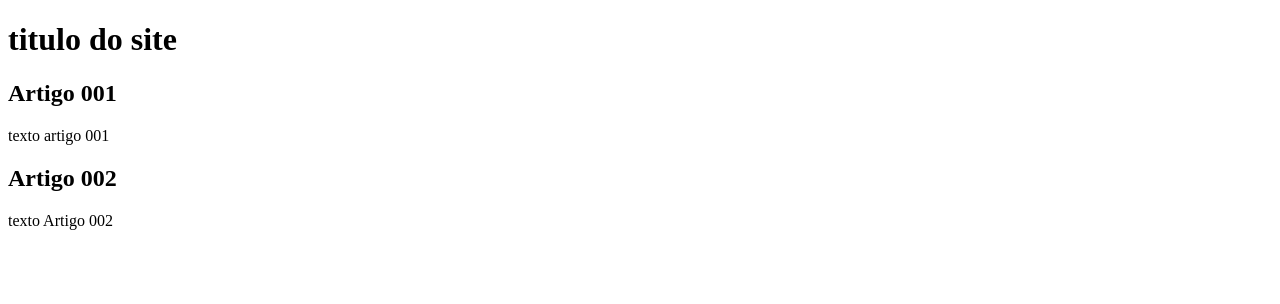
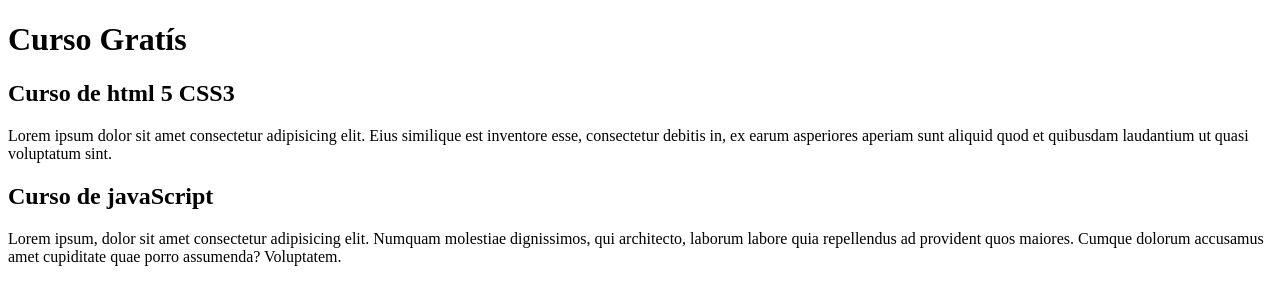
Before and after one commit to olokfe/projeto---aula----branches, a plain HTML site: page index.html in a window 1280 px wide. Drawn offline with Linux system fonts and the light colour scheme.

Commit message:
comecei a escrever o conteúdo
site conteúdo

```diff
--- a/index.html
+++ b/index.html
@@ -8,15 +8,15 @@
 <body>
     <main>
         <header>
-            <h1>titulo do site</h1>
+            <h1>Curso Gratís</h1>
         </header>
         <article>
-            <h2>Artigo 001</h2>
-            <p>texto artigo 001</p>
+            <h2>Curso de html 5 CSS3</h2>
+            <p>Lorem ipsum dolor sit amet consectetur adipisicing elit. Eius similique est inventore esse, consectetur debitis in, ex earum asperiores aperiam sunt aliquid quod et quibusdam laudantium ut quasi voluptatum sint.</p>
         </article>
         <article>
-            <h2>Artigo 002</h2>
-            <p>texto Artigo 002</p>
+            <h2>Curso de javaScript</h2>
+            <p>Lorem ipsum, dolor sit amet consectetur adipisicing elit. Numquam molestiae dignissimos, qui architecto, laborum labore quia repellendus ad provident quos maiores. Cumque dolorum accusamus amet cupiditate quae porro assumenda? Voluptatem.</p>
         </article>
     </main>
 </body>
```
